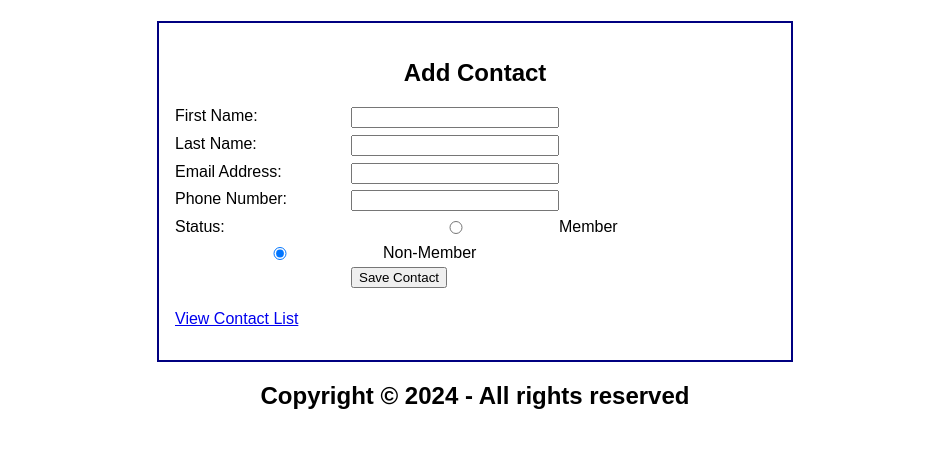
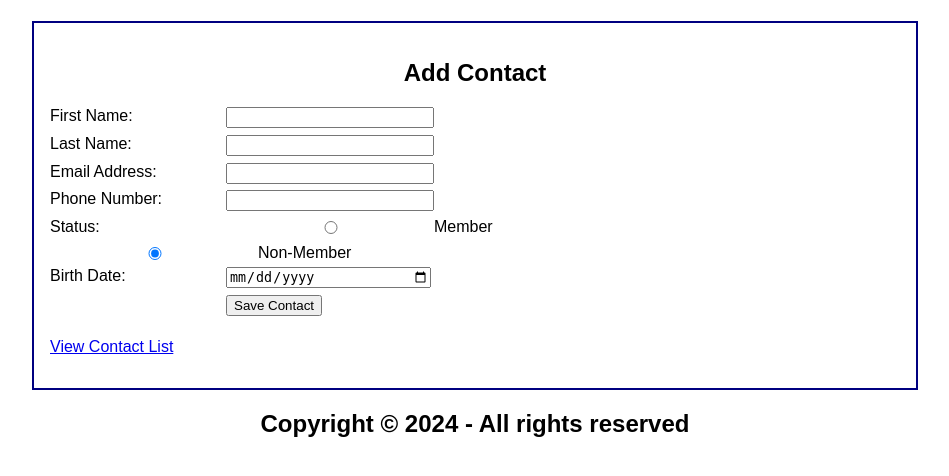
Before and after one commit to dougjasper2013/contactmanagerev, a PHP site: page /add_contact_form.php in a window 1280 px wide. Shown: the part 45-521 px from the top of the page, without its empty margins (165-1114 px from the left). Run offline with PHP 8.4, Linux system fonts and the light colour scheme.

Commit message:
Added DOB

```diff
--- a/contactmanager/add_contact.php
+++ b/contactmanager/add_contact.php
@@ -8,6 +8,7 @@
     $email_address = filter_input(INPUT_POST, 'email_address');
     $phone_number = filter_input(INPUT_POST, 'phone_number');
     $status = filter_input(INPUT_POST, 'status');
+    $dob = filter_input(INPUT_POST, 'dob');
 
     // code to save to MySQL Database goes here
     // Validate inputs
@@ -47,15 +48,16 @@
 
             // Add the contact to the database
             $query = 'INSERT INTO contacts
-                (firstName, lastName, emailAddress, phone, status)
+                (firstName, lastName, emailAddress, phone, status, dob)
                 VALUES
-                (:firstName, :lastName, :emailAddress, :phone, :status)';
+                (:firstName, :lastName, :emailAddress, :phone, :status, :dob)';
             $statement = $db->prepare($query);
             $statement->bindValue(':firstName', $first_name);
             $statement->bindValue(':lastName', $last_name);
             $statement->bindValue(':emailAddress', $email_address);
             $statement->bindValue(':phone', $phone_number);
             $statement->bindValue(':status', $status);
+            $statement->bindValue(':dob', $dob);
 
             $statement->execute();
             $statement->closeCursor();
--- a/contactmanager/add_contact_form.php
+++ b/contactmanager/add_contact_form.php
@@ -26,6 +26,9 @@
                     <label>Status:</label>
                     <input type="radio" name="status" value="member" />Member<br />
                     <input type="radio" name="status" value="nonmember" checked />Non-Member<br />
+
+                    <label>Birth Date:</label>
+                    <input type="date" name="dob" /><br />
                 </div>
 
                 <div id="buttons">
--- a/contactmanager/css/main.css
+++ b/contactmanager/css/main.css
@@ -3,7 +3,7 @@ body {
  }
  main {
     display: block;
-    width: 600px;
+    width: 850px;
     margin: 0 auto;
     padding: 1em;
     background: white;
--- a/contactmanager/index.php
+++ b/contactmanager/index.php
@@ -23,6 +23,7 @@
                     <th>Email Address</th>
                     <th>Phone Number</th>
                     <th>Status</th>
+                    <th>Birth Date</th>
                     <th>&nbsp;</th> <!-- for edit button -->
                     <th>&nbsp;</th> <!-- for delete button -->
                 </tr>
@@ -33,6 +34,7 @@
                         <td><?php echo $contact['emailAddress']; ?></td>
                         <td><?php echo $contact['phone']; ?></td>
                         <td><?php echo $contact['status']; ?></td>
+                        <td><?php echo $contact['dob']; ?></td>
                         <td>
                             <form action="update_contact_form.php"
                                 method="post">
--- a/contactmanager/update_contact.php
+++ b/contactmanager/update_contact.php
@@ -9,6 +9,7 @@
     $last_name = filter_input(INPUT_POST, 'last_name');
     $email_address = filter_input(INPUT_POST, 'email_address');
     $phone_number = filter_input(INPUT_POST, 'phone_number');
+    $dob = filter_input(INPUT_POST, 'dob');
 
     // code to save to MySQL Database goes here
     // Validate inputs
@@ -50,7 +51,8 @@
                 SET firstName = :firstName,
                 lastName = :lastName,
                 emailAddress = :emailAddress,
-                phone = :phone
+                phone = :phone,
+                dob = :dob
                 WHERE contactID = :contactID';
             $statement = $db->prepare($query);
             $statement->bindValue(':contactID', $contact_id);
@@ -58,6 +60,7 @@
             $statement->bindValue(':lastName', $last_name);
             $statement->bindValue(':emailAddress', $email_address);
             $statement->bindValue(':phone', $phone_number);
+            $statement->bindValue(':dob', $dob);
 
             $statement->execute();
             $statement->closeCursor();
--- a/contactmanager/update_contact_form.php
+++ b/contactmanager/update_contact_form.php
@@ -52,6 +52,10 @@
                         <?php echo ($contact['status'] == 'nonmember')
                         ? 'checked' : '' ?>
                      />Non-Member<br />
+
+                     <label>Birth Date:</label>
+                    <input type="date" name="dob"
+                        value="<?php echo $contact['dob']; ?>"/><br />
                 </div>
 
                 <div id="buttons">
```
